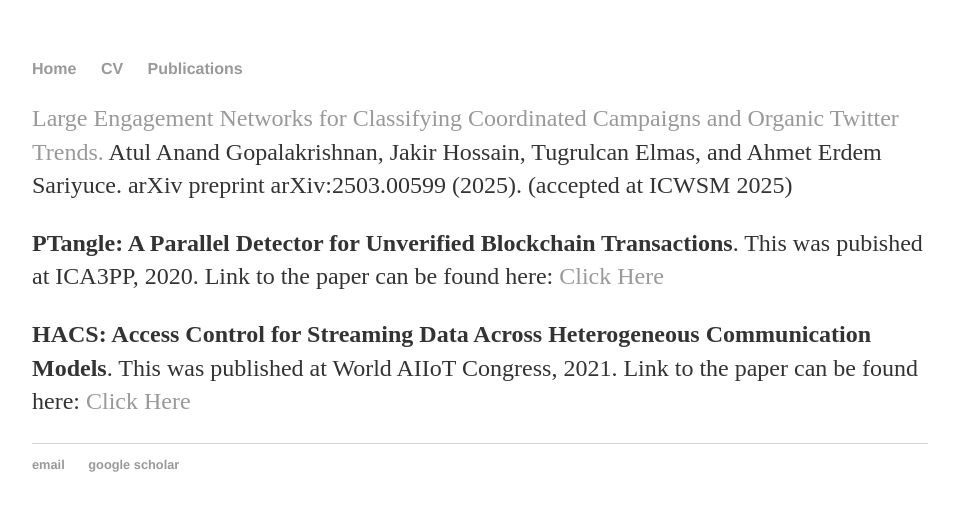
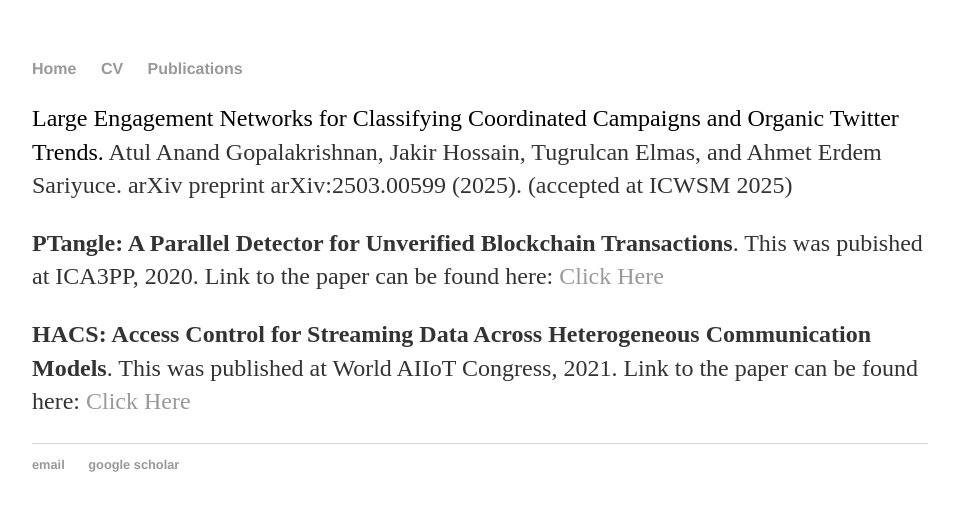
Before and after one commit to atul1234anand/atul1234anand.github.io, a Jekyll site: the page built from publications/index.html, in a window 1280 px wide. Shown: the top 511 px of the page, without its empty margins (160-1113 px from the left). Built offline with Jekyll 4.4.1, drawn with Linux system fonts in a browser that asks for light colours.

Commit message:
Update index.html

```diff
--- a/publications/index.html
+++ b/publications/index.html
@@ -5,7 +5,7 @@
 
 <div class="publications">
 	<p>
-        <a href = "https://arxiv.org/abs/2503.00599">
+        <a href = "https://arxiv.org/abs/2503.00599" style="color: black; text-decoration: none;">
 	Large Engagement Networks for Classifying Coordinated Campaigns and Organic Twitter Trends.
 	</a>
 	Atul Anand Gopalakrishnan, Jakir Hossain, Tugrulcan Elmas, and Ahmet Erdem Sariyuce.
```
